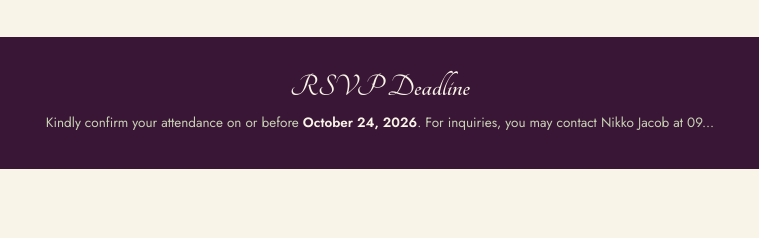
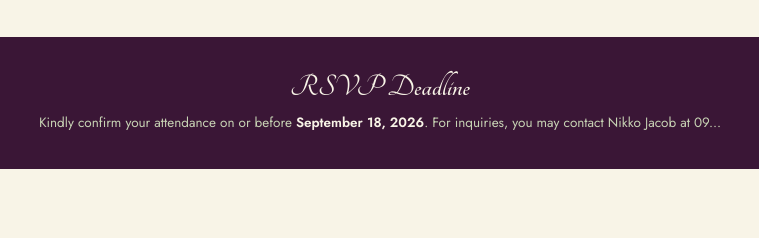
Before and after one commit to klegson/nikkoroselle-wedding, a website: page index.html in a window 1280 px wide. Shown: the part 6065-6303 px from the top of the page, 260-1019 px from the left. Drawn offline with nearby package versions, Linux system fonts and the light colour scheme.

Commit message:
oct to sept

```diff
--- a/index.html
+++ b/index.html
@@ -971,7 +971,7 @@
     </div>
     <div class="reminder-full">
       <h3>RSVP Deadline</h3>
-      <p>Kindly confirm your attendance on or before <b style="color:var(--cream);">October 24, 2026</b>. For inquiries, you may contact Nikko Jacob at 09...</p>
+      <p>Kindly confirm your attendance on or before <b style="color:var(--cream);">September 18, 2026</b>. For inquiries, you may contact Nikko Jacob at 09...</p>
     </div>
   </div>
 </section>
```
